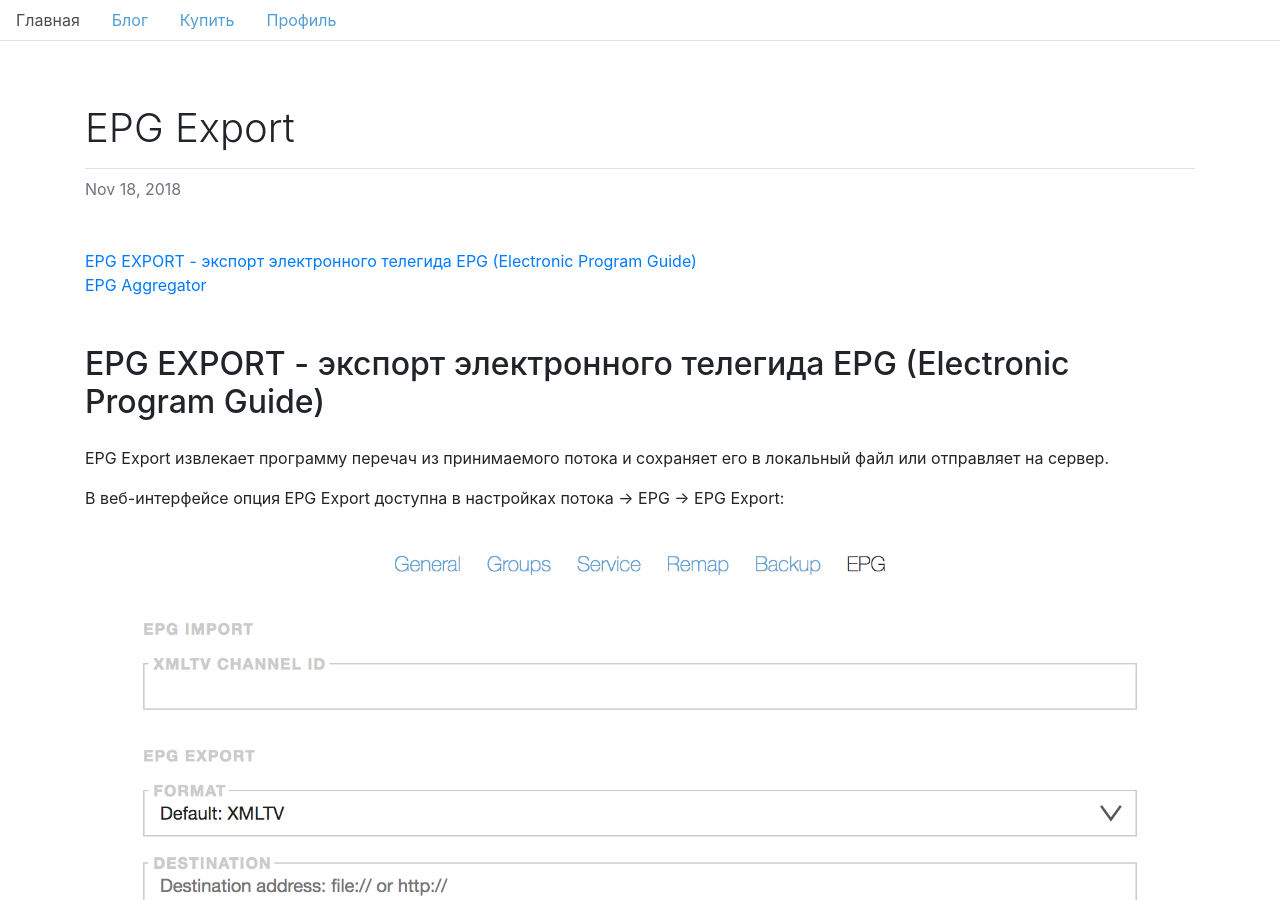
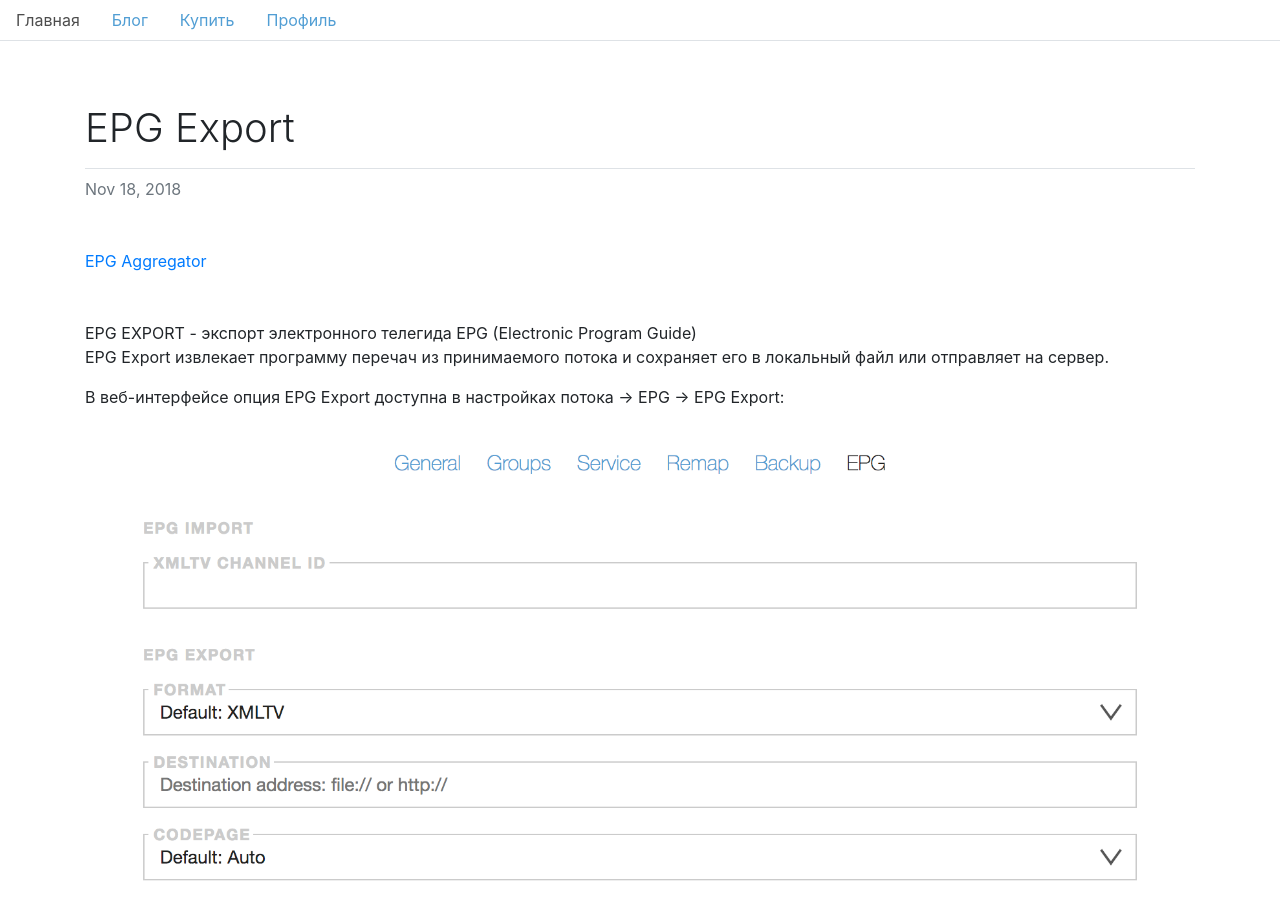
Before and after one commit to ramzes1401ss3/cesbo-www, a Jekyll site: the page built from ru/_posts/2018-11-18-epg.md, in a window 1280 px wide and 900 px high. Built offline with Jekyll 4.4.1, drawn with Linux system fonts in a browser that asks for light colours.

Commit message:
Update 2018-11-18-epg.md

```diff
--- a/ru/_posts/2018-11-18-epg.md
+++ b/ru/_posts/2018-11-18-epg.md
@@ -5,7 +5,7 @@ title: EPG Export
 tags: [dev]
 ---
 
-## EPG EXPORT - экспорт электронного телегида EPG (Electronic Program Guide)
+EPG EXPORT - экспорт электронного телегида EPG (Electronic Program Guide)
 EPG Export извлекает программу перечач из принимаемого потока и сохраняет его в локальный файл или отправляет на сервер.
 <!-- more -->
 
```
